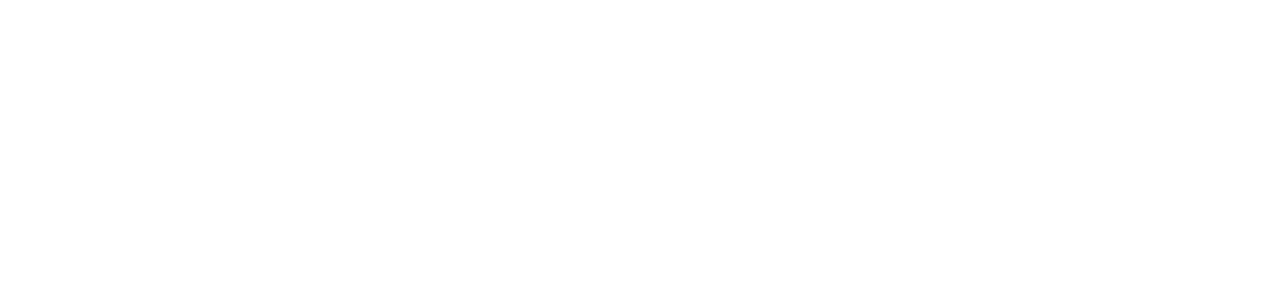
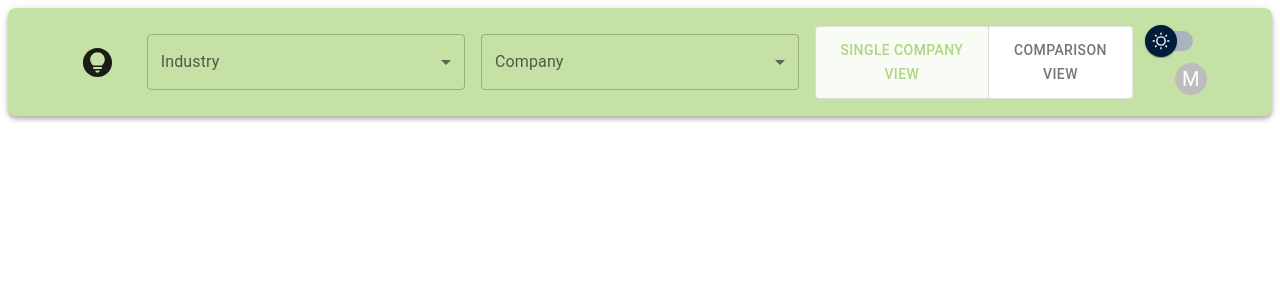
Before and after one commit to COMP9900-24T1-Nullbody/frontend, a React (Create React App) app: page /user/history in a window 1280 px wide. Before the commit this address had no page. Shown: the top 300 px of the page. Built offline with nearby package versions, Linux system fonts and the light colour scheme.

Commit message:
1. 添加UserHistory初步页面 2. AvatarMenu添加了页面跳转，删了没必要的东西

```diff
--- a/src/App.jsx
+++ b/src/App.jsx
@@ -7,6 +7,7 @@
 import Main from "./pages/Main";
 import Home from "./pages/Home";
 import UserProfile from "./pages/UserProfile";
+import UserHistory from "./pages/UserHistory";
 
 function App() {
   return (
@@ -17,6 +18,7 @@
         <Route path="/register" element={<Register />} />
         <Route path="/main" element={<Main />} />
         <Route path="/user/profile" element={<UserProfile />} />
+        <Route path="/user/history" element={<UserHistory />} />
       </Routes>
     </Router>
   );
--- a/src/components/AvatarMenu.jsx
+++ b/src/components/AvatarMenu.jsx
@@ -1,4 +1,5 @@
 import * as React from "react";
+import { Link, useNavigate } from "react-router-dom";
 import Box from "@mui/material/Box";
 import Avatar from "@mui/material/Avatar";
 import Menu from "@mui/material/Menu";
@@ -7,13 +8,13 @@
 import Divider from "@mui/material/Divider";
 import IconButton from "@mui/material/IconButton";
 import Tooltip from "@mui/material/Tooltip";
-import PersonAdd from "@mui/icons-material/PersonAdd";
-import Settings from "@mui/icons-material/Settings";
 import Logout from "@mui/icons-material/Logout";
 
 export default function AvatarMenu() {
   const [anchorEl, setAnchorEl] = React.useState(null);
   const open = Boolean(anchorEl);
+  const navigate = useNavigate();
+
   const handleClick = (event) => {
     setAnchorEl(event.currentTarget);
   };
@@ -71,26 +72,20 @@
         transformOrigin={{ horizontal: "right", vertical: "top" }}
         anchorOrigin={{ horizontal: "right", vertical: "bottom" }}
       >
-        <MenuItem onClick={handleClose}>
+        <MenuItem component={Link} to="/user/profile">
           <Avatar /> Profile
         </MenuItem>
-        <MenuItem onClick={handleClose}>
-          <Avatar /> My account
+        <MenuItem component={Link} to="/user/history">
+          <Avatar /> Analysis History
         </MenuItem>
         <Divider />
-        <MenuItem onClick={handleClose}>
-          <ListItemIcon>
-            <PersonAdd fontSize="small" />
-          </ListItemIcon>
-          Add another account
-        </MenuItem>
-        <MenuItem onClick={handleClose}>
-          <ListItemIcon>
-            <Settings fontSize="small" />
-          </ListItemIcon>
-          Settings
-        </MenuItem>
-        <MenuItem onClick={handleClose}>
+        <MenuItem
+          onClose={handleClose}
+          onClick={() => {
+            localStorage.removeItem("token");
+            navigate("/login");
+          }}
+        >
           <ListItemIcon>
             <Logout fontSize="small" />
           </ListItemIcon>
--- /dev/null
+++ b/src/pages/UserHistory.jsx
@@ -0,0 +1,30 @@
+import React, { useState } from "react";
+
+import NavBar from "../components/NavBar";
+import { Box, createTheme, ThemeProvider } from "@mui/material";
+
+import { Theme } from "../theme/main";
+
+export default function UserHistory() {
+  const [themeMode, setThemeMode] = useState("light");
+
+  const toggleThemeMode = () => {
+    setThemeMode((prevMode) => (prevMode === "light" ? "dark" : "light"));
+  };
+
+  return (
+    <ThemeProvider
+      theme={
+        themeMode === "light"
+          ? createTheme(Theme("light"))
+          : createTheme(Theme("dark"))
+      }
+    >
+      <Box>
+        <Box sx={{ m: 1 }}>
+          <NavBar toggleThemeMode={toggleThemeMode} />
+        </Box>
+      </Box>
+    </ThemeProvider>
+  );
+}
```
